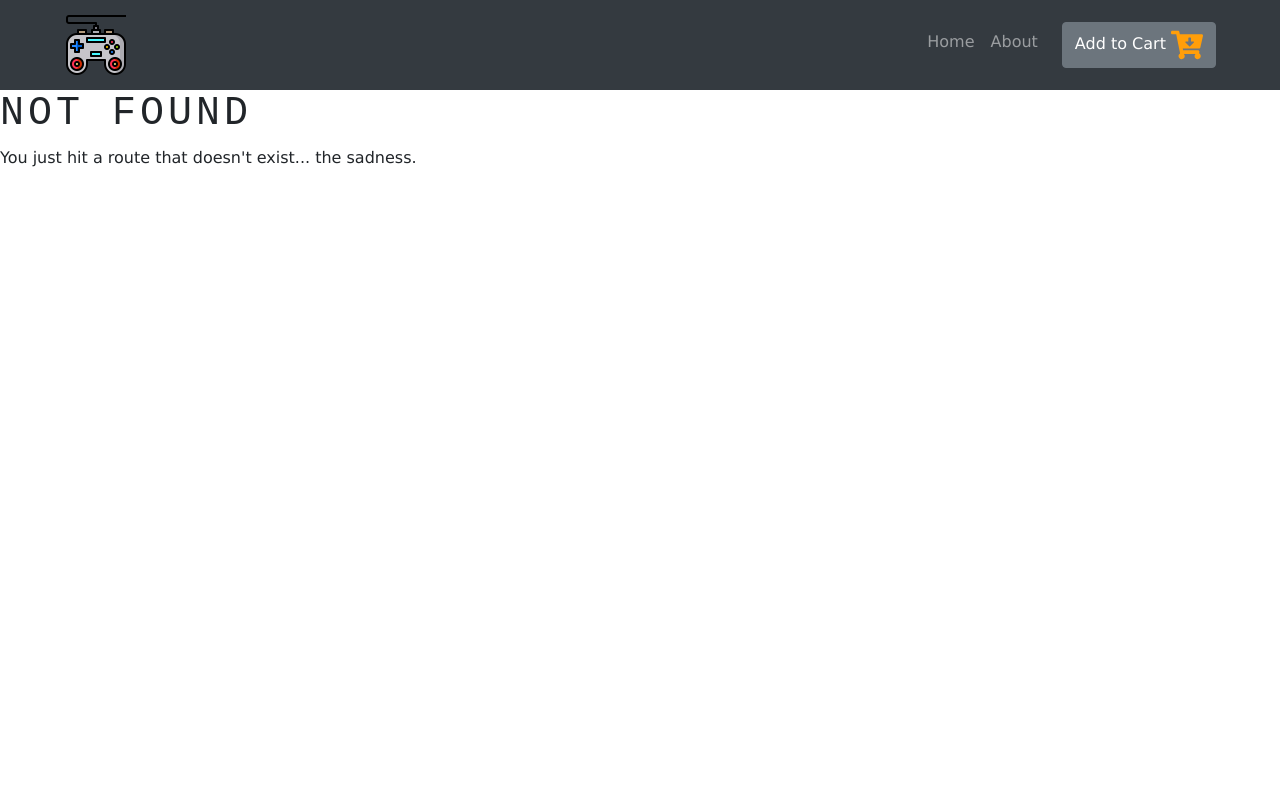
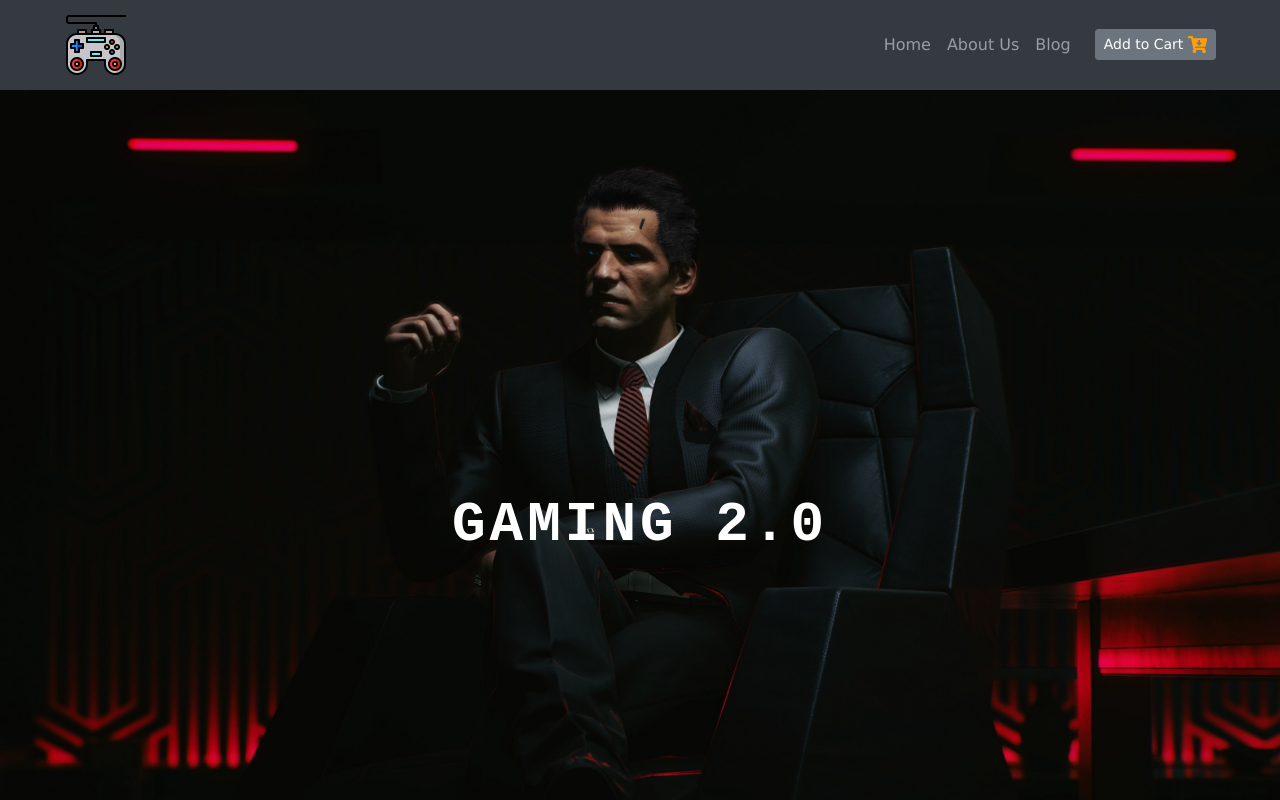
Before and after one commit to zaimeali/Gatsby-Gaming-Site, a Gatsby site: page /about in a window 1280 px wide. Before the commit this address had no page. Shown: the top 800 px of the page. Built offline with nearby package versions, Linux system fonts and the light colour scheme; Gatsby itself is replaced by a stand-in of ours.

Commit message:
About Page Working

```diff
--- a/src/components/Globals/Navbar.js
+++ b/src/components/Globals/Navbar.js
@@ -21,7 +21,12 @@ export default class ComponentName extends Component {
             {
                 id: 2,
                 path: '/about',
-                text: 'about'
+                text: 'about us'
+            },
+            {
+                id: 3,
+                path: '/blog',
+                text: 'blog'
             }
         ],
     }
@@ -56,7 +61,7 @@ export default class ComponentName extends Component {
                             ))
                         }
                         <li className="nav-item ml-sm-3 mr-sm-5">
-                            <Link href="#" className="btn btn-secondary">
+                            <Link href="#" className="btn btn-secondary btn-sm ctm-btn">
                                 <span>Add to Cart</span> <FaCartArrowDown className="cart-icon" />
                             </Link>
                         </li>
--- a/src/components/layout.css
+++ b/src/components/layout.css
@@ -29,10 +29,15 @@ h1, h2, h3, h4, h5, h6{
   width: 64px;
 }
 
+.ctm-btn{
+  margin-bottom: -14px !important;
+}
+
 .cart-icon{
   cursor: pointer;
   color: var(--mainYellow);
-  font-size: 2rem !important;
+  font-size: 1.2rem !important;
+  margin-top: -2px !important;
 }
 
 .custom-nav{
@@ -56,7 +61,7 @@ h1, h2, h3, h4, h5, h6{
 }
 
 .custom-nice{
-  z-index: -1;
+  /* z-index: -1; */
 }
 
 .btn-red{
--- /dev/null
+++ b/src/pages/about.js
@@ -0,0 +1,36 @@
+import React from "react"
+import { graphql } from "gatsby"
+
+import Layout from "../components/layout"
+import SEO from "../components/seo"
+
+import BackgroundSection from '../components/Globals/BackgroundSection'
+import Info from "../components/Home/Info"
+import Footer from "../components/Globals/Footer"
+
+const AboutPage = ({ data }) => (
+  <Layout className="custom-nice">
+    <SEO title="Home" />
+    <BackgroundSection
+      img={ data.img.childImageSharp.fluid }
+      title="Gaming 2.0"
+      styleClass="default-background"
+    />
+    <Info />
+    <Footer name="Zaime Ali" />
+  </Layout>
+)
+
+export const query = graphql`
+  {
+    img: file(relativePath: {eq: "bg.jpg"}) {
+      childImageSharp {
+        fluid(quality: 100, maxWidth: 7000, maxHeight: 4000) {
+          ...GatsbyImageSharpFluid_tracedSVG
+        }
+      }
+    }
+  }
+`;
+
+export default AboutPage
```
